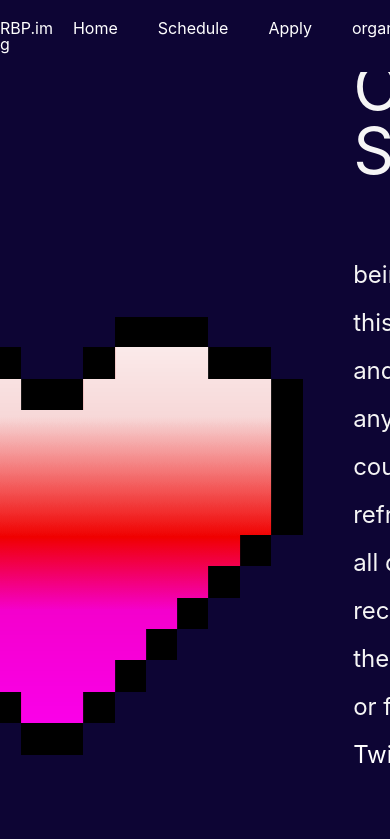
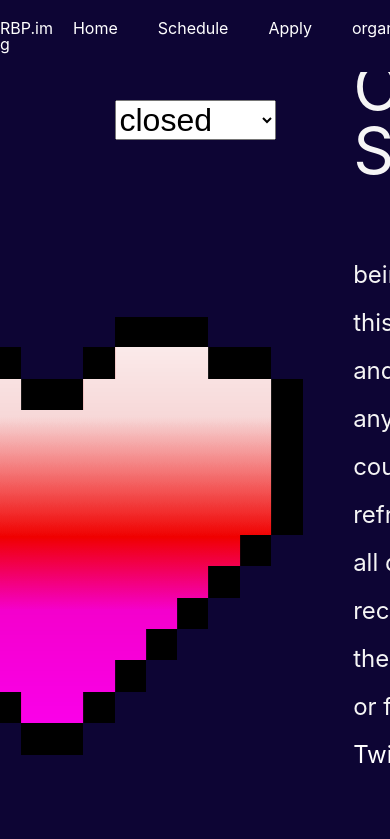
Before and after one commit to CoyCoding/retro-block-party, a React (Create React App) app: page /schedule in a window 390 px wide. Shown: the top 839 px of the page. Built offline with nearby package versions, Linux system fonts and the light colour scheme.

Commit message:
schedule page looking good. needs responsive work and table page needs data to fill. must talk to team about it

```diff
--- a/src/componets/App.js
+++ b/src/componets/App.js
@@ -12,8 +12,14 @@ export default class App extends Component {
 		this.state = {
 			scheduleStatus: 'closed'
 		};
+		this.scheduleStatusChange = this.scheduleStatusChange.bind(this);
 	};
 
+	scheduleStatusChange(event) {
+			this.setState({
+				scheduleStatus: event.target.value
+			});
+	};
 
 	render() {
 		return (
@@ -22,7 +28,7 @@ export default class App extends Component {
 				<Switch>
 					<Route exact  path="/" component={Home}/>
 					<Route exact path="/schedule" render={props =>
-						<Schedule {...props} scheduleStatus={this.state.scheduleStatus}/>
+						<Schedule {...props} scheduleStatus={this.state.scheduleStatus} scheduleStatusChange={this.scheduleStatusChange}/>
 					}
 						/>
 					<Route component={NotFound}/>
--- a/src/componets/Header/Header.js
+++ b/src/componets/Header/Header.js
@@ -11,10 +11,10 @@ function Header() {
       <div className="menu-wrapper">
         <ul className="menu">
           <li>
-              <a href="#">Home </a>
+              <a href="/">Home </a>
           </li>
           <li>
-            <a href="#">Schedule</a>
+            <a href="/schedule">Schedule</a>
           </li>
           <li>
             <a href="#">  Apply</a>
--- a/src/componets/Schedule/Schedule.js
+++ b/src/componets/Schedule/Schedule.js
@@ -9,6 +9,12 @@ import ApplicationsClosed from './ApplicationsClosed/ApplicationsClosed';
 export function Schedule(props) {
   return (
     <section id="schedule">
+      <select value={props.scheduleStatus} onChange={props.scheduleStatusChange}>
+        <option value="open">open</option>
+        <option value="offseason">offseason</option>
+        <option value="closed">closed</option>
+        <option value="finished">finished</option>
+      </select>
       <div className="schedule-wrapper">
       {handleScheduleStatus(props.scheduleStatus)}
       </div>
--- a/src/componets/Schedule/Schedule.scss
+++ b/src/componets/Schedule/Schedule.scss
@@ -4,6 +4,7 @@
   display: flex;
   align-items: center;
   justify-content: center;
+  position: relative;
   .schedule-wrapper{
     padding-top: 55px;
     max-width: 1400px;
@@ -38,4 +39,9 @@ justify-content: center;
       }
     }
   }
+  select{
+    position: absolute;
+    top: 100px;
+    font-size: 2rem;
+  }
 }
```
